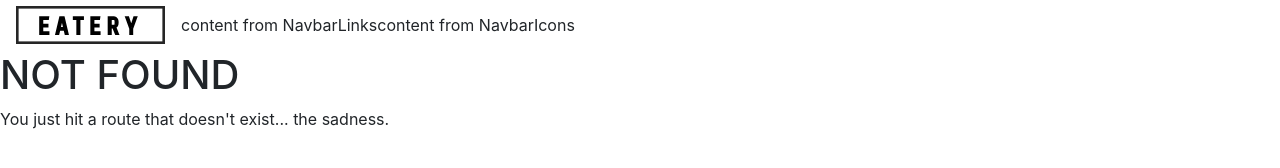
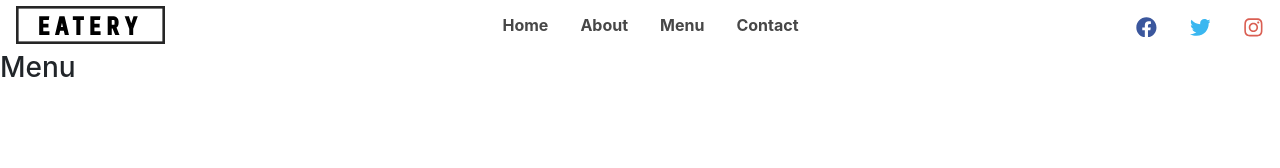
Before and after one commit to mclausaudio/gatsby-restaurant-site, a Gatsby site: page /menu in a window 1280 px wide. Before the commit this address had no page. Built offline with nearby package versions, Linux system fonts and the light colour scheme; Gatsby itself is replaced by a stand-in of ours.

Commit message:
added navbar

```diff
--- a/src/components/globals/navbar/NavbarHeader.js
+++ b/src/components/globals/navbar/NavbarHeader.js
@@ -5,6 +5,8 @@ import logo from "../../../images/logo.svg"
 import { FaAlignRight } from "react-icons/fa"
 
 import styled from "styled-components"
+
+import { styles } from "../../../utils"
 
 export default class NavbarHeader extends Component {
   render() {
@@ -33,7 +35,7 @@ const HeaderWrapper = styled.div`
 
   .toggle-icon {
     font-size: 1.75rem;
-    color: yellow;
+    color: ${styles.colors.mainYellow};
     cursor: pointer;
   }
 
--- a/src/components/globals/navbar/NavbarIcons.js
+++ b/src/components/globals/navbar/NavbarIcons.js
@@ -1,7 +1,70 @@
 import React, { Component } from "react"
+import styled from "styled-components"
+import { styles } from "../../../utils"
+import { FaInstagram, FaTwitter, FaFacebook } from "react-icons/fa"
 
 export default class NavbarIcons extends Component {
+  state = {
+    icons: [
+      {
+        id: 1,
+        icon: <FaFacebook className="icon facebook-icon" />,
+        path: "https://www.facebook.com",
+      },
+      {
+        id: 2,
+        icon: <FaTwitter className="icon twitter-icon" />,
+        path: "https://www.twitter.com",
+      },
+      {
+        id: 3,
+        icon: <FaInstagram className="icon instagram-icon" />,
+        path: "https://www.instagram.com",
+      },
+    ],
+  }
   render() {
-    return <div>content from NavbarIcons</div>
+    return (
+      <IconWrapper>
+        {this.state.icons.map(i => {
+          return (
+            <a
+              href={i.path}
+              key={i.id}
+              target="_blank"
+              rel="noopener noreferrer"
+            >
+              {i.icon}
+            </a>
+          )
+        })}
+      </IconWrapper>
+    )
   }
 }
+
+const IconWrapper = styled.div`
+  .icon {
+    font-size: 1.3rem;
+    cursor: pointer;
+    ${styles.transFunction()};
+  }
+  .facebook-icon {
+    color: #3b579d;
+  }
+  .twitter-icon {
+    color: #3ab7f0;
+  }
+  .instagram-icon {
+    color: #da5f53;
+  }
+  .icon:hover {
+    color: ${styles.colors.mainYellow};
+  }
+  display: none;
+  @media (min-width: 768px) {
+    display: flex;
+    width: 10rem;
+    justify-content: space-around;
+  }
+`
--- a/src/components/globals/navbar/NavbarLinks.js
+++ b/src/components/globals/navbar/NavbarLinks.js
@@ -1,7 +1,82 @@
 import React, { Component } from "react"
+import styled from "styled-components"
+import { Link } from "gatsby"
+
+import { styles } from "../../../utils"
 
 export default class NavbarLinks extends Component {
+  state = {
+    links: [
+      {
+        id: 0,
+        path: "/",
+        name: "Home",
+      },
+      {
+        id: 1,
+        path: "/about/",
+        name: "about",
+      },
+      {
+        id: 2,
+        path: "/menu/",
+        name: "menu",
+      },
+      {
+        id: 3,
+        path: "/contact/",
+        name: "contact",
+      },
+    ],
+  }
   render() {
-    return <div>content from NavbarLinks</div>
+    return (
+      <LinkWrapper open={this.props.navbarOpen}>
+        {this.state.links.map(link => {
+          return (
+            <li key={link.id}>
+              <Link to={link.path} className="nav-link">
+                {link.name}
+              </Link>
+            </li>
+          )
+        })}
+      </LinkWrapper>
+    )
   }
 }
+
+const LinkWrapper = styled.ul`
+  li {
+    list-style-type: none;
+  }
+
+  .nav-link {
+    display: block;
+    text-decoration: none;
+    padding: 0.5rem 1rem 0.5rem 1rem;
+    color: ${styles.colors.mainGrey};
+    font-weight: 700;
+    text-transform: capitalize;
+    cursor: pointer;
+    ${styles.transDefault};
+
+    &:hover {
+      background: ${styles.colors.mainGrey};
+      color: ${styles.colors.mainYellow};
+      padding: 0.5rem 1rem 0.5rem 1.3rem;
+    }
+  }
+  height: ${props => (props.open ? "152px" : 0)};
+  overflow: hidden;
+  ${styles.transObject({})};
+  @media (min-width: 768px) {
+    height: auto;
+    display: flex;
+    margin: 0 auto;
+    .nav-link:hover {
+      background: ${styles.colors.mainWhite};
+      padding: 0.5rem 1rem;
+    }
+  }
+`
--- a/src/components/layout.css
+++ b/src/components/layout.css
@@ -1,5 +1,6 @@
 /* You can use CSS vars with Gatsby*/
 :root {
+  --mainYellow: #d2aa5c;
   --mainOrange: #f15025;
 }
 
--- /dev/null
+++ b/src/pages/menu.js
@@ -0,0 +1,17 @@
+import React from "react"
+
+import styled from "styled-components"
+
+import Layout from "../components/layout"
+import SEO from "../components/seo"
+
+import { FaBeer } from "react-icons/fa"
+
+const MenuPage = () => (
+  <Layout>
+    <SEO title="Home" keywords={[`gatsby`, `application`, `react`]} />
+    <h3>Menu</h3>
+  </Layout>
+)
+
+export default MenuPage
--- /dev/null
+++ b/src/utils/index.js
@@ -0,0 +1,3 @@
+import * as styles from "./styles"
+
+export { styles }
--- /dev/null
+++ b/src/utils/styles.js
@@ -0,0 +1,45 @@
+export const colors = {
+  mainWhite: `#fff`,
+  mainBlack: `#262626`,
+  mainYellow: `#d2aa5c`,
+  mainYellow2: `#F2AF29`,
+  mainGrey: `#474747`,
+}
+export const textSlanted = `font-family:'Caveat', cursive;`
+
+// below is 3 seperate ways to write css transitions
+export const transDefault = "transition:all 0.5s ease-in-out"
+export const transFunction = (
+  property = "all",
+  time = "0.5s",
+  type = "linear"
+) => {
+  return `transition:${property} ${time} ${type}`
+}
+export const transObject = ({
+  property = "all",
+  time = "0.5s",
+  type = "ease-in-out",
+}) => {
+  return `transition: ${property} ${time} ${type}`
+}
+
+export const transition = ({
+  property = "all",
+  time = "0.5s",
+  type = "ease-in-out",
+}) => {
+  return `transition: ${property} ${time} ${type}`
+}
+
+export const border = ({
+  width = "0.15rem",
+  type = "solid",
+  color = "white",
+}) => {
+  return `border:${width} ${type} ${color}`
+}
+
+export const letterSpacing = ({ spacing = "0.1rem" }) => {
+  return `letter-spacing:${spacing}`
+}
```
Also changed, not shown: src/pages/about.js (added, +17 -0 lines), src/pages/contact.js (added, +17 -0 lines).
